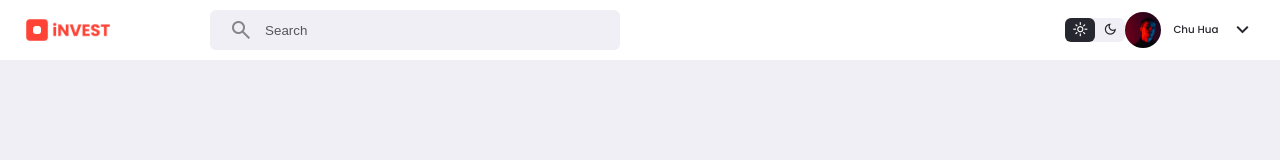
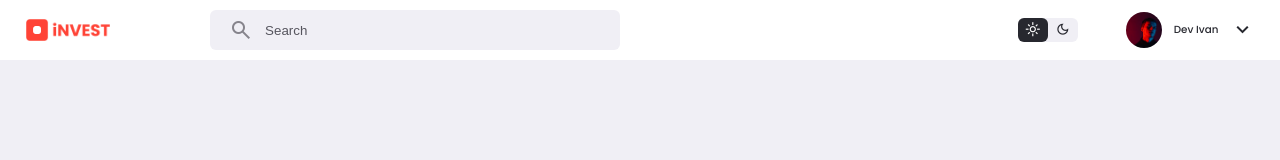
Before and after one commit to Ivandamien/crypto-dashboard, a plain HTML site: page index.html in a window 1280 px wide. Drawn offline with nearby package versions, Linux system fonts and the light colour scheme.

Commit message:
Minor nav fixes

```diff
--- a/index.html
+++ b/index.html
@@ -36,7 +36,7 @@
                     <div class="profile-photo">
                         <img src="./images/profile-1.jpg" alt="">
                     </div>
-                    <h5>Chu Hua</h5>
+                    <h5>Dev Ivan</h5>
                     <span class="material-symbols-sharp">expand_more</span>
                 </div>
                 <button id="menu-btn">
--- a/style.css
+++ b/style.css
@@ -181,6 +181,7 @@ nav .profile-area {
     display: flex;
     align-items: center;
     justify-content: space-between;
+    gap: 4rem;
 }
 
 nav .profile-area .theme-btn {
```
